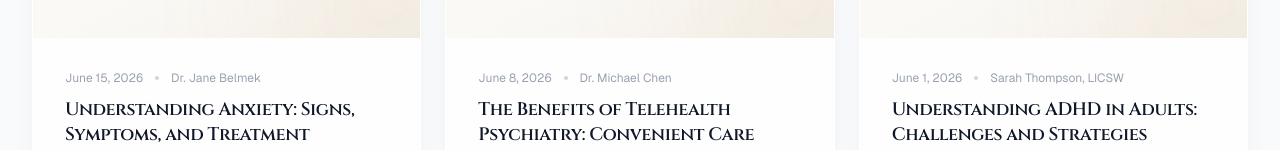
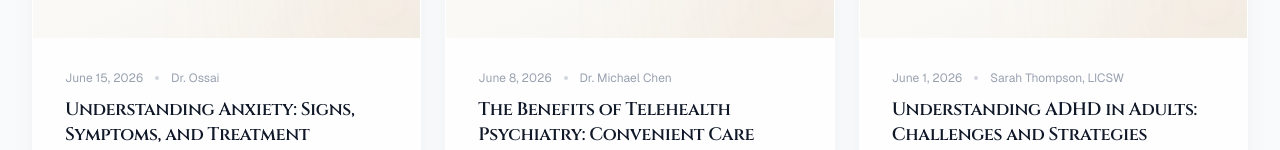
Before and after one commit to Intravent-Technologies/belmek-psychiatry, a Next.js app: page /blog in a window 1280 px wide. Shown: the part 777-927 px from the top of the page. Built offline with nearby package versions, Linux system fonts and the light colour scheme.

Commit message:
Update author name from Dr. Jane Belmek to Dr. Ossai

```diff
--- a/src/app/blog/[slug]/page.tsx
+++ b/src/app/blog/[slug]/page.tsx
@@ -45,7 +45,7 @@ const posts = [
       If anxiety is affecting your work, relationships, or quality of life, it's time to seek professional help. You don't have to struggle alone — effective treatments are available.
     `,
     date: "June 15, 2026",
-    author: "Dr. Jane Belmek",
+    author: "Dr. Ossai",
   },
   {
     slug: "benefits-of-telehealth-psychiatry",
--- a/src/app/blog/page.tsx
+++ b/src/app/blog/page.tsx
@@ -15,7 +15,7 @@ const posts = [
     excerpt:
       "Anxiety is more than just feeling stressed or worried. Learn about the different types of anxiety disorders, common symptoms, and effective treatment approaches that can help you regain control.",
     date: "June 15, 2026",
-    author: "Dr. Jane Belmek",
+    author: "Dr. Ossai",
   },
   {
     slug: "benefits-of-telehealth-psychiatry",
@@ -39,7 +39,7 @@ const posts = [
     excerpt:
       "As the seasons change, so can your mood. Learn about Seasonal Affective Disorder (SAD) and discover practical strategies to maintain your mental health during the darker months.",
     date: "May 25, 2026",
-    author: "Dr. Jane Belmek",
+    author: "Dr. Ossai",
   },
   {
     slug: "what-to-expect-psychiatric-evaluation",
@@ -47,7 +47,7 @@ const posts = [
     excerpt:
       "If you've never had a psychiatric evaluation before, you might feel nervous. Here's a step-by-step guide to help you understand what happens during your first visit.",
     date: "May 18, 2026",
-    author: "Dr. Jane Belmek",
+    author: "Dr. Ossai",
   },
 ];
 
```
